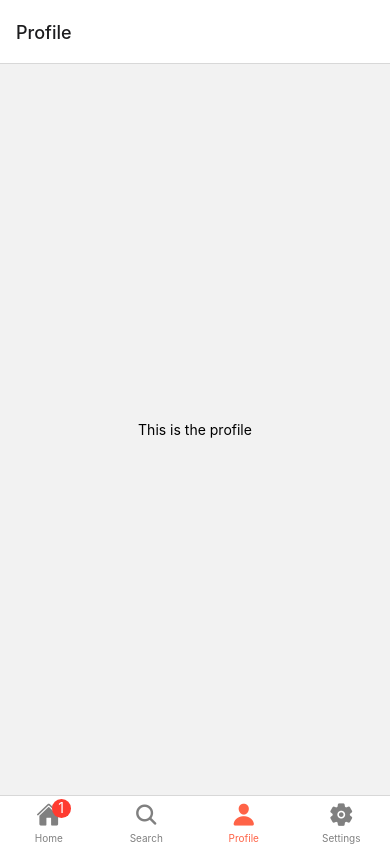
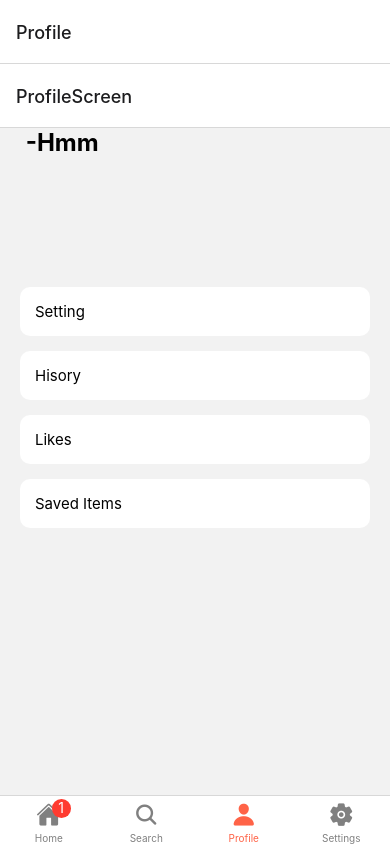
Before and after one commit to Cs262-BASSH/Client, a React Native app: screen /Profile in a window 390 px wide. Built offline with nearby package versions, Linux system fonts and the light colour scheme.

Commit message:
Updated profile

```diff
--- a/components/Profile.js
+++ b/components/Profile.js
@@ -1,10 +1,102 @@
-import * as React from 'react';
-import { Text, View } from 'react-native';
+import Settings from './Settings';
+import History from './profile_item/History'
+import Likes from './profile_item/Likes'
+import SavedItems from './profile_item/SavedItems'
+
+import React, { useState } from 'react';
+import { NavigationContainer } from '@react-navigation/native';
+import { createNativeStackNavigator } from '@react-navigation/native-stack';
+import { KeyboardAvoidingView, StyleSheet, Text, View, TextInput, Keyboard, ScrollView, Button, TouchableOpacity, FlatList } from 'react-native';
+
+function ProfileScreen({ navigation }) {
+
+
+  return (
+
+    <View style={styles.container}>
+      <View style={styles.tasksWrapper}>
+        <Text style={styles.sectionTitle}> -Hmm</Text>
+        <View style={styles.itemsList}>
+
+          {/* Touch Event */}
+          <TouchableOpacity>
+            <Text style={styles.items} onPress={() => navigation.navigate('Settings')}>Setting</Text>
+            <Text style={styles.items} onPress={() => navigation.navigate('History')}>Hisory</Text>
+            <Text style={styles.items} onPress={() => navigation.navigate('Likes')}>Likes</Text>
+            <Text style={styles.items} onPress={() => navigation.navigate('Saved Items')}>Saved Items</Text>
+          </TouchableOpacity>
+
+        </View>
+      </View>
+    </View>
+
+  );
+
+}
+
+const Stack = createNativeStackNavigator();
 
 export default function Profile() {
   return (
-    <View style={{ flex: 1, justifyContent: 'center', alignItems: 'center' }}>
-      <Text>This is the profile</Text>
-    </View>
+    <Stack.Navigator>
+      <Stack.Screen name="ProfileScreen" component={ProfileScreen} />
+      <Stack.Screen name="Settings" component={Settings} />
+      <Stack.Screen name="History" component={History} />
+      <Stack.Screen name="Likes" component={Likes} />
+      <Stack.Screen name="Saved Items" component={SavedItems} />
+    </Stack.Navigator>
   );
 }
+
+
+const styles = StyleSheet.create({
+  container: {
+    flex: 1,
+  },
+  tasksWrapper: {
+    paddingHorizontal: 20,
+  },
+  sectionTitle: {
+    fontSize: 24,
+    fontWeight: 'bold'
+  },
+  itemsList: {
+    marginTop: 130,
+
+  },
+  items: {
+    fontSize: 15,
+    padding: 15,
+    marginBottom: 15,
+    backgroundColor: '#FFF',
+    borderRadius: 10,
+  },
+  writeTaskWrapper: {
+    position: 'absolute',
+    top: 60,
+    width: '100%',
+    flexDirection: 'row',
+    justifyContent: 'space-around',
+    alignItems: 'center'
+  },
+  input: {
+    paddingVertical: 15,
+    paddingHorizontal: 5,
+    backgroundColor: '#FFF',
+    borderRadius: 60,
+    borderColor: '#C0C0C0',
+    borderWidth: 1,
+    width: 250,
+  },
+  addWrapper: {
+    width: 60,
+    height: 60,
+    backgroundColor: '#FFF',
+    borderRadius: 60,
+    justifyContent: 'center',
+    alignItems: 'center',
+    borderColor: '#C0C0C0',
+    borderWidth: 1,
+  },
+  addText: {},
+});
--- /dev/null
+++ b/components/profile_item/History.js
@@ -0,0 +1,10 @@
+import React from 'react';
+import { Text, View } from 'react-native';
+
+export default function Settings() {
+  return (
+    <View style={{ flex: 1, justifyContent: 'center', alignItems: 'center' }}>
+      <Text>This is the History</Text>
+    </View>
+  )
+}
--- /dev/null
+++ b/components/profile_item/Likes.js
@@ -0,0 +1,10 @@
+import React from 'react';
+import { Text, View } from 'react-native';
+
+export default function Settings() {
+  return (
+    <View style={{ flex: 1, justifyContent: 'center', alignItems: 'center' }}>
+      <Text>This is the Likes</Text>
+    </View>
+  )
+}
--- /dev/null
+++ b/components/profile_item/SavedItems.js
@@ -0,0 +1,10 @@
+import React from 'react';
+import { Text, View } from 'react-native';
+
+export default function Settings() {
+  return (
+    <View style={{ flex: 1, justifyContent: 'center', alignItems: 'center' }}>
+      <Text>This is the Saved Items</Text>
+    </View>
+  )
+}
--- a/package.json
+++ b/package.json
@@ -21,7 +21,8 @@
     "react-native-safe-area-context": "4.2.4",
     "react-native-screens": "~3.11.1",
     "react-native-vector-icons": "^9.2.0",
-    "react-native-web": "0.17.7"
+    "react-native-web": "0.17.7",
+    "expo-image-picker": "~13.1.1"
   },
   "devDependencies": {
     "@babel/core": "^7.12.9"
```
Also changed, not shown: components/Search.js (+12 -12 lines), components/Tabs.js (indentation only), 1 other file (tests, documents, lock files or other folders).
